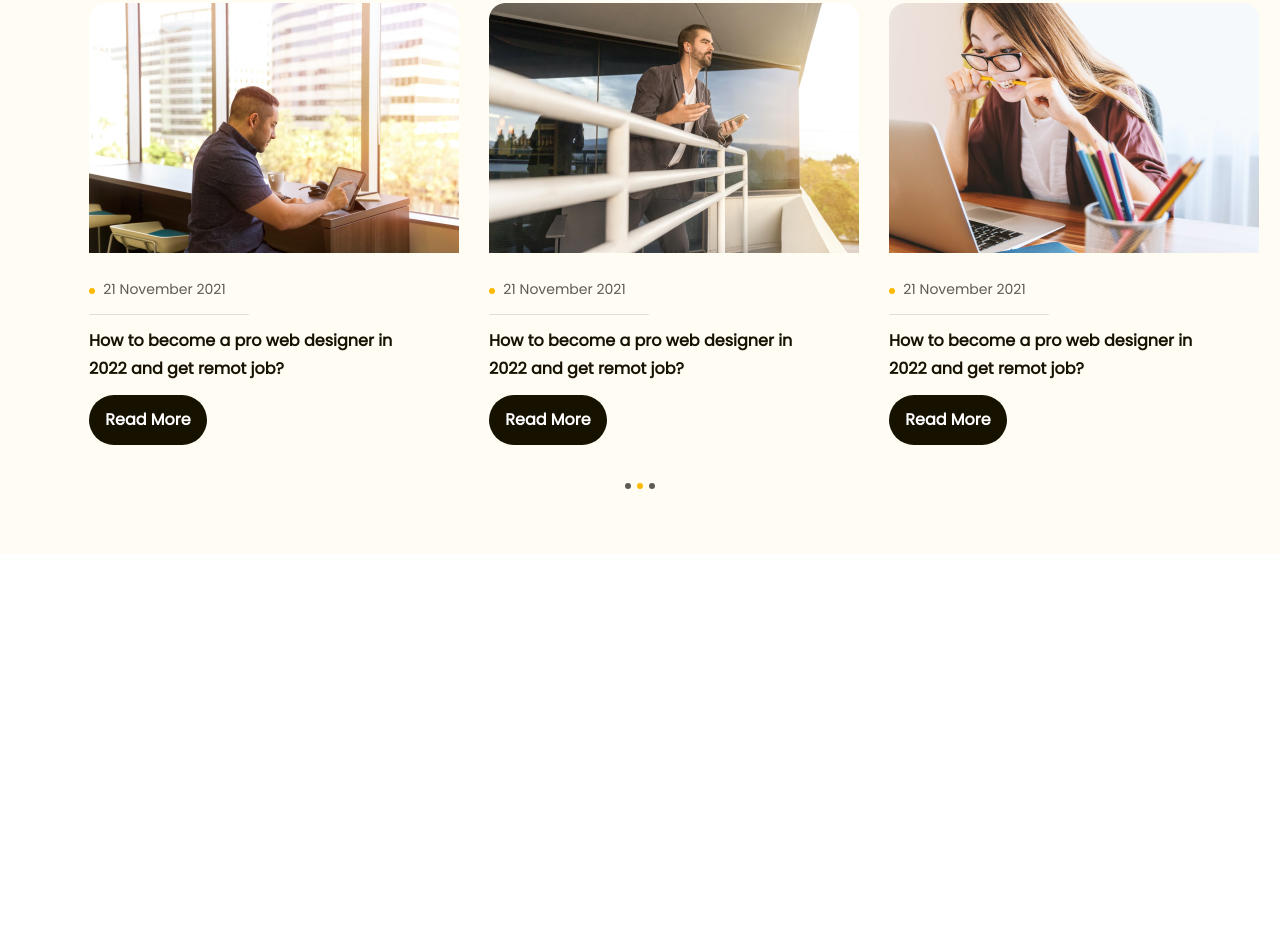
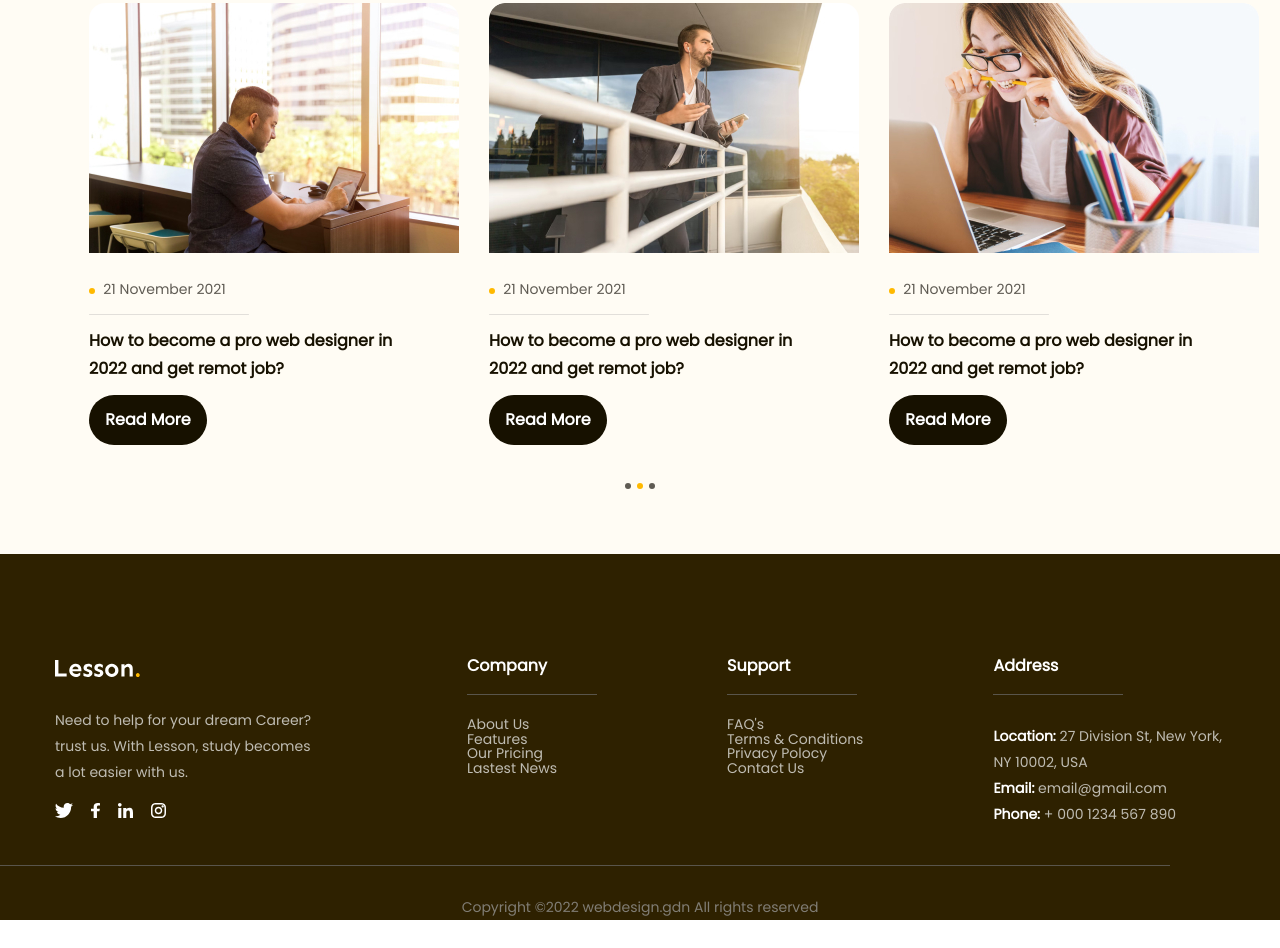
Before and after one commit to chuvanvinh/Duandemo1, a plain HTML site: page index.html in a window 1280 px wide. Shown: the part 4149-5097 px from the top of the page. Before the commit the page ends 4703 px from the top, so only its background shows below. Drawn offline with Linux system fonts and the light colour scheme.

Commit message:
p9 foot page

```diff
--- a/assets/css/style.css
+++ b/assets/css/style.css
@@ -702,3 +702,115 @@ a {
 .ourblog .foot .dot.active {
   background: var(--primary-color);
 }
+/* ==========foot================ */
+.footpage {
+  background: #2e2100;
+}
+.footpage .main-content {
+  padding-top: 98px;
+  display: flex;
+}
+.footpage .item .logo {
+  width: 85px;
+  height: 34px;
+}
+.footpage .item .desc {
+  margin-top: 18px;
+  width: 267px;
+  color: #bfbcb2;
+  font-size: 1.4rem;
+  font-weight: 400;
+  line-height: 26px;
+}
+.footpage .item .icon {
+  margin-top: 18px;
+  width: 111px;
+}
+.footpage .main-content .heading-lv3 {
+  color: #fff;
+  font-size: 1.6rem;
+  font-weight: 600;
+  line-height: 1.75;
+}
+.footpage .item2 {
+  margin-left: 145px;
+}
+.footpage .item2 .bgr {
+  margin-top: 14px;
+  width: 130px;
+  height: 1px;
+  background: #59554b;
+}
+.footpage .item2 .desc1 {
+  margin-top: 28px;
+}
+.footpage .item2 .desc2 {
+  margin-top: 12px;
+}
+.footpage .item2 .desc {
+  color: #bfbcb2;
+  font-size: 1.4rem;
+  font-weight: 400;
+  line-height: 0.186;
+}
+.footpage .item3 {
+  margin-left: 130px;
+}
+.footpage .item3 .bgr {
+  margin-top: 14px;
+  width: 130px;
+  height: 1px;
+  background: #59554b;
+}
+.footpage .item3 .desc1 {
+  margin-top: 28px;
+}
+.footpage .item3 .desc2 {
+  margin-top: 12px;
+}
+.footpage .item3 .desc {
+  color: #bfbcb2;
+  font-size: 1.4rem;
+  font-weight: 400;
+  line-height: 0.186;
+}
+.footpage .item4 {
+  margin-left: 130px;
+}
+.footpage .item4 .bgr {
+  margin-top: 14px;
+  width: 130px;
+  height: 1px;
+  background: #59554b;
+}
+.footpage .item4 p {
+  width: 231px;
+  color: #bfbcb2;
+  font-size: 1.4rem;
+  font-weight: 400;
+  line-height: 26px;
+}
+.footpage .item4 .desc1 {
+  color: #fff;
+  font-size: 1.4rem;
+  font-weight: 600;
+  line-height: 1.86;
+}
+.footpage .item4 .cta-desc {
+  margin-top: 28px;
+}
+.footpage .bgr-page {
+  margin-top: 38px;
+  width: 1170px;
+  height: 1px;
+  background: #59554b;
+}
+.footpage .footp {
+  margin-top: 28px;
+  margin-bottom: 28px;
+  color: #807d74;
+  text-align: center;
+  font-size: 1.4rem;
+  font-weight: 400;
+  line-height: 1.86;
+}
--- a/index.html
+++ b/index.html
@@ -418,6 +418,47 @@
       </div>
     </div>
   </div>
+  <!-- Foot -->
+   <div class="footpage">
+    <div class="main-content">
+        <!-- item1 -->
+       <div class="item">
+       <img src="./assets/img/logofoot.svg" alt="" class="logo">
+       <p class="desc">Need to help for your dream Career? trust us. With Lesson, study becomes a lot easier with us.</p>
+       <div class="icon">
+        <img src="./assets/img/Social.svg" alt="" class="cta-icon">
+       </div>
+       </div>
+        <!-- item2 -->
+        <div class="item2">
+          <h3 class="heading-lv3">Company</h3>
+          <div class="bgr"></div>
+          <p class="desc desc1">About Us</p>
+          <p class="desc desc2">Features</p>
+          <p class="desc desc2">Our Pricing</p>
+          <p class="desc desc2">Lastest News</p>
+        </div>
+        <!-- item3 -->
+        <div class="item3">
+          <h3 class="heading-lv3">Support</h3>
+          <div class="bgr"></div>
+          <p class="desc desc1">FAQ's</p>
+          <p class="desc desc2">Terms & Conditions</p>
+          <p class="desc desc2">Privacy Polocy</p>
+          <p class="desc desc2">Contact Us</p>
+        </div>
+        <!-- item4 -->
+        <div class="item4">
+          <h3 class="heading-lv3">Address</h3>
+          <div class="bgr"></div>
+          <p class="desc cta-desc"><span class="desc1">Location:</span> 27 Division St, New York, NY 10002, USA</p>
+          <p class="desc cta-desc1"><span class="desc1">Email:</span> email@gmail.com</p>
+          <p class="desc cta-desc1"><span class="desc1">Phone:</span> + 000 1234 567 890</p>
+        </div>
+    </div>
+    <div class="bgr-page"></div>
+   <p class="footp">Copyright ©2022 webdesign.gdn All rights reserved</p>
+   </div>
     </main>
   </body>
 </html>
```
Also changed, not shown: assets/img/Social.svg (added), assets/img/logofoot.svg (added).
